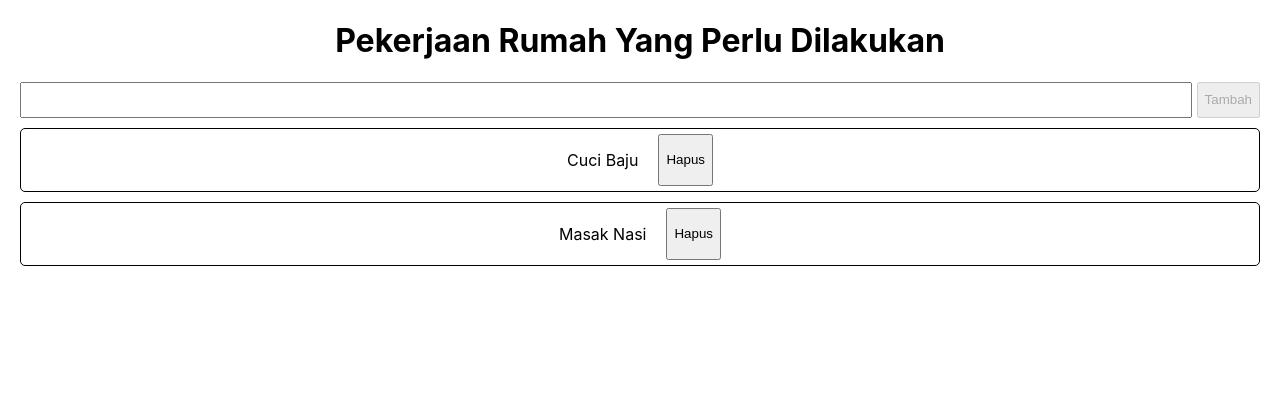
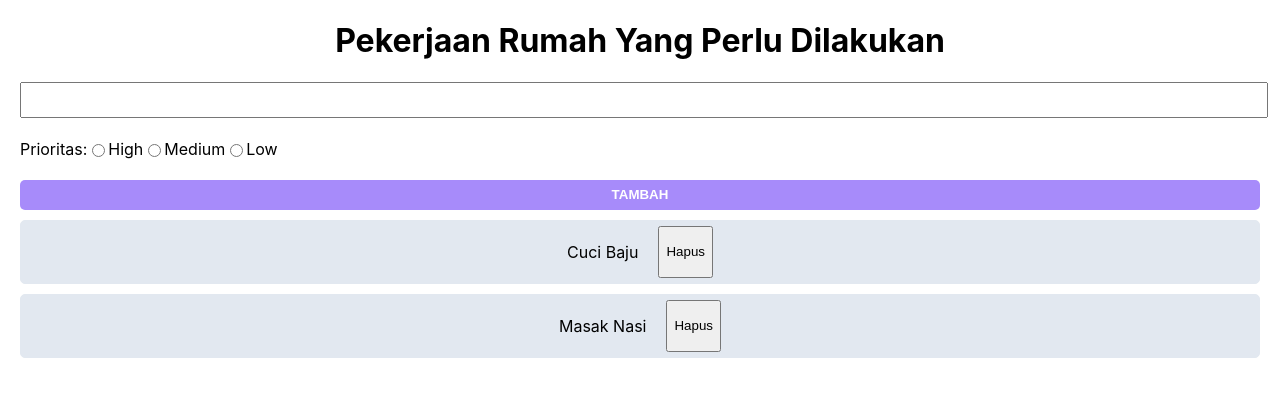
Before and after one commit to icanq/interview-assignment, a React (Create React App) app in the folder client/: page / in a window 1280 px wide. Shown: the top 396 px of the page. Built offline with nearby package versions, Linux system fonts and the light colour scheme.

Commit message:
add priority to task object

```diff
--- a/client/src/App.css
+++ b/client/src/App.css
@@ -42,10 +42,35 @@
 .input-task {
   width: 100%;
   display: flex;
+  flex-direction: column;
   gap: 5px;
+}
+
+.input-task button {
+  height: 30px;
+  background-color:#4506CB;
+  color: white;
+  text-transform: uppercase;
+  font-weight: 700;
+  border-radius: 5px;
+  border: none;
+}
+
+.input-task button:disabled {
+  background-color: rgb(167 139 250);
 }
 
 .input_textfield {
   width: 100%;
   height: 30px;
 }
+
+.priority {
+  display: flex;
+}
+
+.priority_radio {
+  display: flex;
+  align-items: center;
+  justify-content: space-between;
+}
--- a/client/src/App.js
+++ b/client/src/App.js
@@ -4,16 +4,24 @@ import TodoList from "./components/TodoList/TodoList";
 
 function App() {
   // const tasks = useState(["Cuci Baju", "Masak Nasi"]);
-  const [tasks, setTasks] = useState(["Cuci Baju", "Masak Nasi"]);
+  // const [tasks, setTasks] = useState(["Cuci Baju", "Masak Nasi"]);
+  const [tasks, setTasks] = useState([
+    { name: "Cuci Baju", priority: "" },
+    { name: "Masak Nasi", priority: "" },
+  ]);
 
   const [task, setTask] = useState("");
+  const [priority, setPriority] = useState("");
 
   const handleSubmit = () => {
-    console.log(task);
-    console.log(tasks);
-    setTasks([...tasks, task]);
-    console.log(tasks);
+    let newTask = {
+      name: task,
+      priority: priority,
+    };
+
+    setTasks([...tasks, { ...newTask }]);
     setTask("");
+    setPriority("");
   };
 
   return (
@@ -26,6 +34,35 @@ function App() {
           onChange={(e) => setTask(e.target.value)}
           className="input_textfield"
         />
+        <div className="priority">
+          <p>Prioritas: </p>
+          <div className="priority_radio">
+            <input
+              type="radio"
+              value="Male"
+              name="priority"
+              onClick={() => setPriority("high")}
+              checked={priority === "high"}
+            />{" "}
+            High
+            <input
+              type="radio"
+              value="Female"
+              name="priority"
+              onClick={() => setPriority("medium")}
+              checked={priority === "medium"}
+            />{" "}
+            Medium
+            <input
+              type="radio"
+              value="Other"
+              name="priority"
+              onClick={() => setPriority("low")}
+              checked={priority === "low"}
+            />{" "}
+            Low
+          </div>
+        </div>
         <button onClick={() => handleSubmit()} disabled={!task.length > 0}>
           Tambah
         </button>
--- a/client/src/components/TodoList/TodoList.jsx
+++ b/client/src/components/TodoList/TodoList.jsx
@@ -1,5 +1,5 @@
 import React from "react";
-import './style.css';
+import "./style.css";
 
 export default function TodoList({ tasks, setTasks }) {
   const removeTask = (index) => {
@@ -9,19 +9,32 @@ export default function TodoList({ tasks, setTasks }) {
     setTasks(newTask);
   };
 
+  const priorityColor = (priority) => {
+    if (priority === 'high') {
+      return 'rgb(248 113 113)'
+    } else if (priority === 'medium') {
+      return 'rgb(253 230 138)'
+    } else if (priority === 'low') {
+      return 'rgb(220 252 231)'
+    } else {
+      return 'rgb(226 232 240)'
+    }
+  }
+
   return (
     <div>
-      {tasks?.length > 0 ?
+      {tasks?.length > 0 ? (
         tasks.map((task, index) => {
           return (
-            <div key={index} className="todo">
-              <p>{task}</p>
+            <div key={index} className="todo" style={{ backgroundColor: `${priorityColor(task.priority)}`}}>
+              <p>{task.name}</p>
               <button onClick={removeTask}>Hapus</button>
             </div>
           );
-        }) : (
-          <p>Belum ada pekerjaan rumah yang perlu dilakukan 👍</p>
-        )}
+        })
+      ) : (
+        <p>Belum ada pekerjaan rumah yang perlu dilakukan 👍</p>
+      )}
     </div>
   );
 }
--- a/client/src/components/TodoList/style.css
+++ b/client/src/components/TodoList/style.css
@@ -7,4 +7,5 @@
     display: flex;
     justify-content: center;
     margin-top: 10px;
+    border: 1px solid rgb(226 232 240);
 }
```
